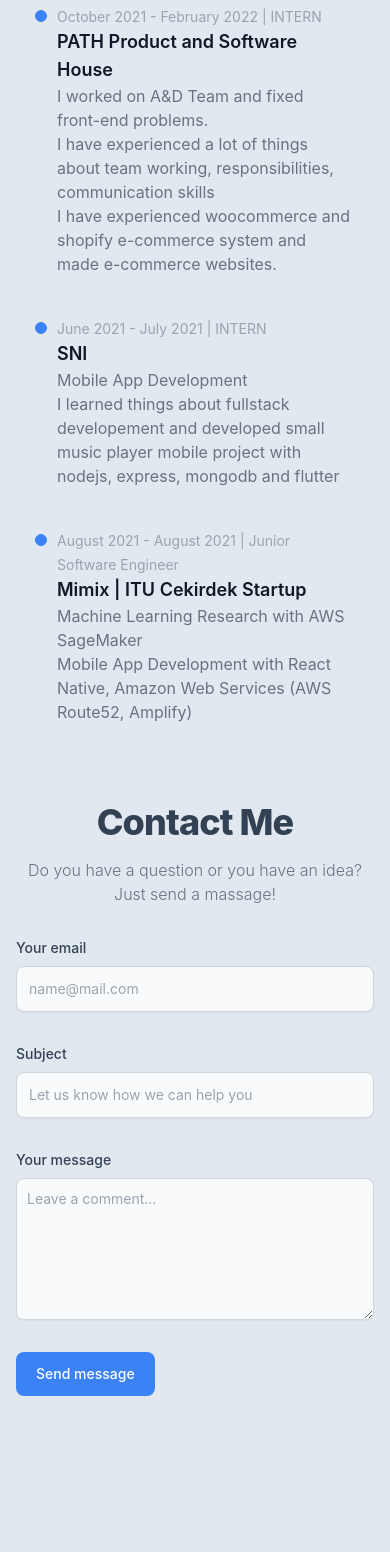
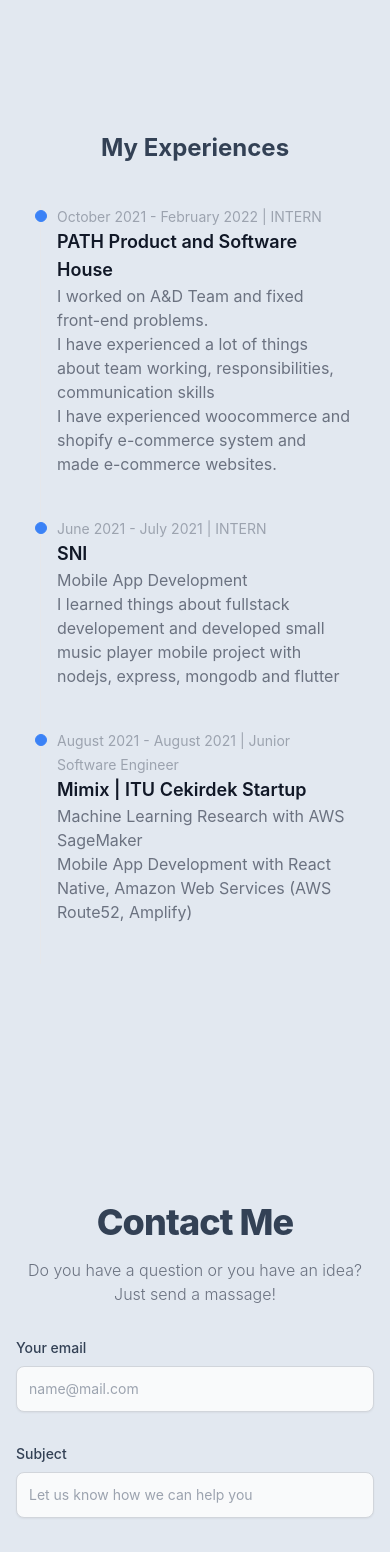
Before and after one commit to tolgazorlu/tolgdev, a React (Vite) app: page / in a window 390 px wide. Shown: the part 2260-3812 px from the top of the page. Built offline with nearby package versions, Linux system fonts and the light colour scheme.

Commit message:
HomePage | Responsive Designed fixed

```diff
--- a/src/components/Contact.jsx
+++ b/src/components/Contact.jsx
@@ -2,7 +2,7 @@ import React from 'react'
 
 export default function Contact() {
   return (
-    <section id="contact" class="bg-slate-200 h-screen">
+    <section id="contact" class="bg-slate-200 h-screen mt-[200px] sm:mt-[100px] md:mt-20 lg:mt-0">
         <div class="py-8 lg:py-16 px-4 mx-auto max-w-screen-md">
             <h2 class="mb-4 text-4xl tracking-tight font-extrabold text-center text-slate-700">Contact Me</h2>
             <p class="mb-8 lg:mb-16 font-light text-center text-gray-500 dark:text-gray-400 sm:text-xl">Do you have a question or you have an idea? Just send a massage!</p>
--- a/src/components/Experiences.jsx
+++ b/src/components/Experiences.jsx
@@ -2,7 +2,7 @@ import React from "react";
 
 export default function Experiences() {
   return (
-    <div id="experiences" className="bg-slate-200 h-screen w-full flex flex-col justify-center items-center snap-center gap-10 p-10">
+    <div id="experiences" className="bg-slate-200 h-screen w-full flex flex-col justify-center items-center snap-center gap-10 p-10 mt-[200px] sm:mt-[100px] md:mt-20">
       <div>
         <span className="text-2xl font-bold text-slate-700">
           My Experiences
```
